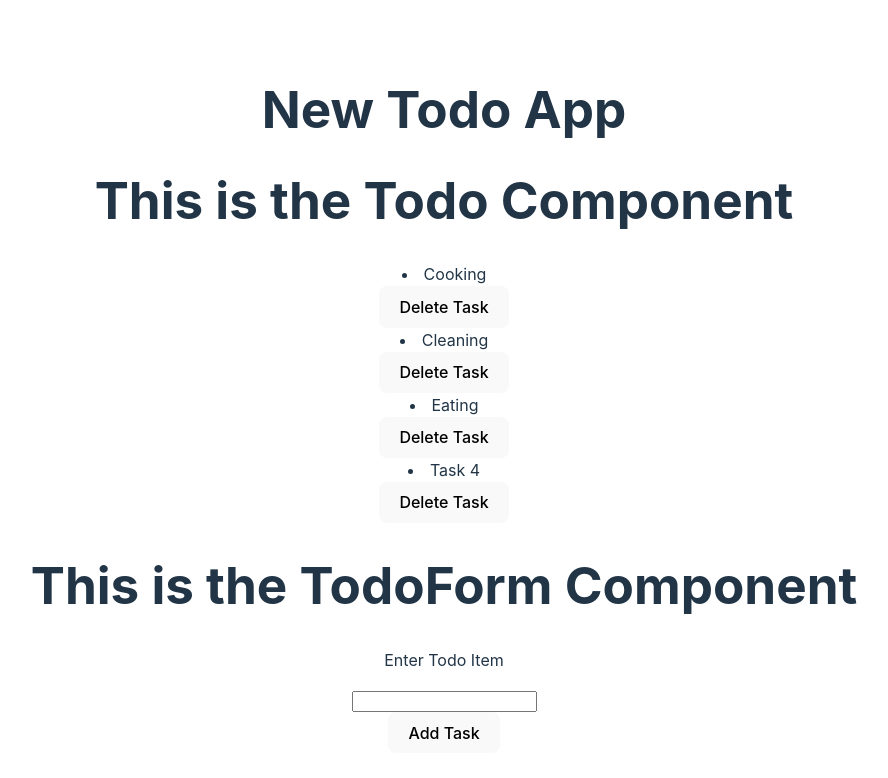
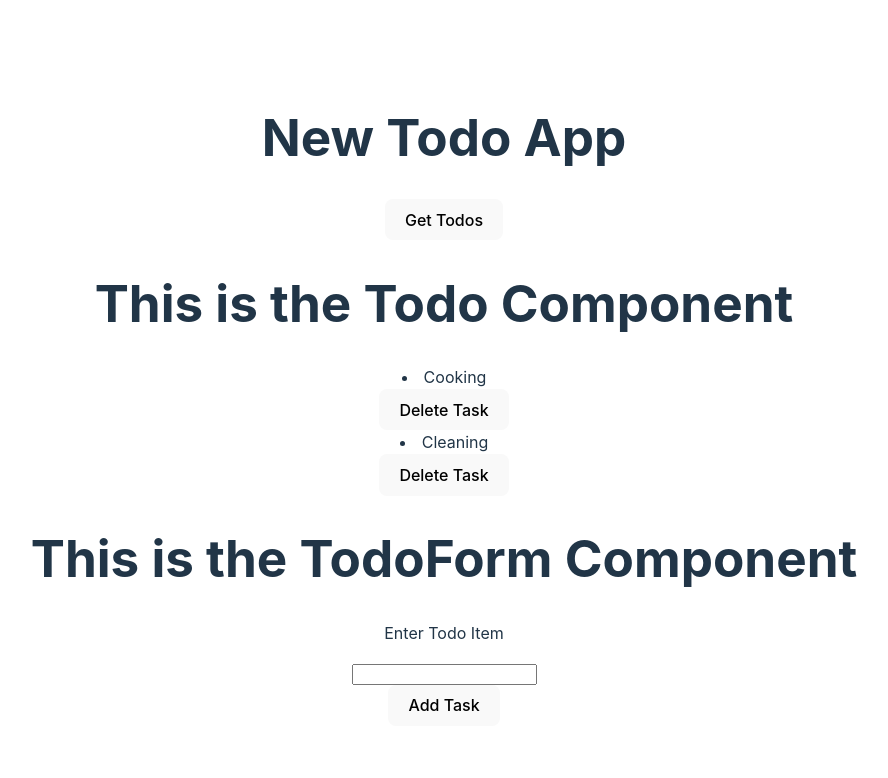
Before and after one commit to kanare254/week-1-todo-recap, a React (Vite) app: page / in a window 1280 px wide. Shown: the top 778 px of the page, without its empty margins (196-1084 px from the left). Built offline with nearby package versions, Linux system fonts and the light colour scheme; data requests are answered from the project's data file.

Commit message:
fetch todos and add useEffect

```diff
--- /dev/null
+++ b/db.json
@@ -0,0 +1,6 @@
+{
+    "todos":[
+        {"id":1,"item":"Cooking"},
+        {"id":2,"item":"Cleaning"}
+    ]
+}
--- a/package.json
+++ b/package.json
@@ -10,6 +10,7 @@
     "preview": "vite preview"
   },
   "dependencies": {
+    "json-server": "^1.0.0-beta.3",
     "react": "^18.3.1",
     "react-dom": "^18.3.1"
   },
--- a/src/Todo.jsx
+++ b/src/Todo.jsx
@@ -1,17 +1,30 @@
 import TodoItem from "./TodoItem";
 import TodoForm from "./TodoForm";
-import { useState } from "react";
+import { useState, useEffect } from "react";
 
 function Todo(){
     // const tasks = ["Cooking","Cleaning ","Eating","Task 4"]
-    const[tasks,setTasks] = useState(["Cooking","Cleaning ","Eating","Task 4"])
+    const[tasks,setTasks] = useState([])
+    const[btnClicked,setbtnClicked] = useState(false)
+
+    console.log("Entered Todo Component")
+
+    useEffect(()=>{
+    fetch("http://localhost:3000/todos")
+     .then((response)=>response.json())
+     .then((response2)=>setTasks(response2))
+    },[btnClicked])
+
+
+
+
 
     const taskList = tasks.map(taskShower)
     // const taskList = tasks.map(item=><TodoItem taskItem={item} />)
 
     function taskShower(currItem,currIndex){
         // console.log(currItem)
-        return <TodoItem taskItem={currItem} onDelete={handleDeleteTask}/>
+        return <TodoItem key={currIndex} taskItem={currItem.item} onDelete={handleDeleteTask}/>
     }
 
     function handleDeleteTask(childData){
@@ -36,6 +49,7 @@ function Todo(){
 
     return(
         <>
+        <button onClick={()=>setbtnClicked(!btnClicked)}>Get Todos</button>
         <h1>This is the Todo Component</h1>
         {taskList}
         <TodoForm addTask={handleAddTask}/>
```
Also changed, not shown: 1 other file (tests, documents, lock files or other folders).
